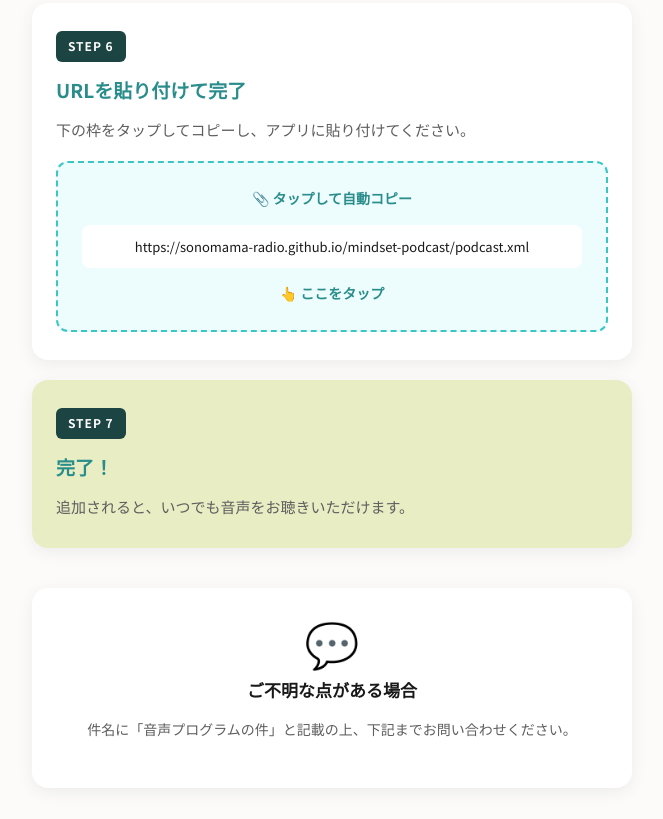
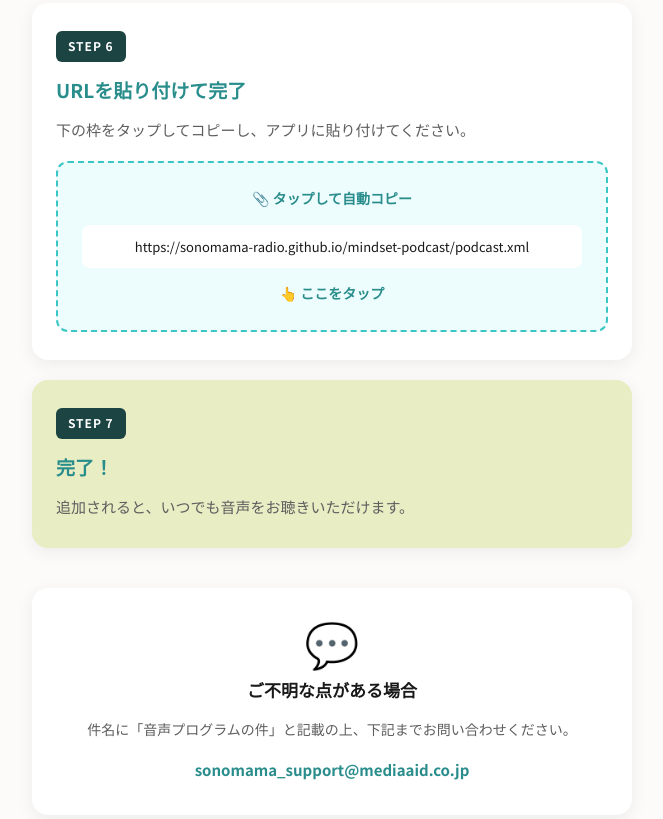
Before and after one commit to sonomama-radio/mindset-podcast, a plain HTML site: page index.html in a window 1280 px wide. Shown: the part 1385-2204 px from the top of the page, without its empty margins (308-971 px from the left). Drawn offline with Linux system fonts and the light colour scheme.

Commit message:
Set contact email to sonomama_support@mediaaid.co.jp
Co-Authored-By: Claude Opus 4.7 (1M context) <noreply@anthropic.com>

```diff
--- a/index.html
+++ b/index.html
@@ -295,7 +295,7 @@
     <div class="contact-icon">💬</div>
     <p class="contact-title">ご不明な点がある場合</p>
     <p class="contact-body">件名に「音声プログラムの件」と記載の上、下記までお問い合わせください。</p>
-    <!-- TODO: メールアドレスをここに入れる -->
+    <a class="contact-email" href="mailto:sonomama_support@mediaaid.co.jp?subject=%E9%9F%B3%E5%A3%B0%E3%83%97%E3%83%AD%E3%82%B0%E3%83%A9%E3%83%A0%E3%81%AE%E4%BB%B6">sonomama_support@mediaaid.co.jp</a>
   </section>
 
 </main>
```
